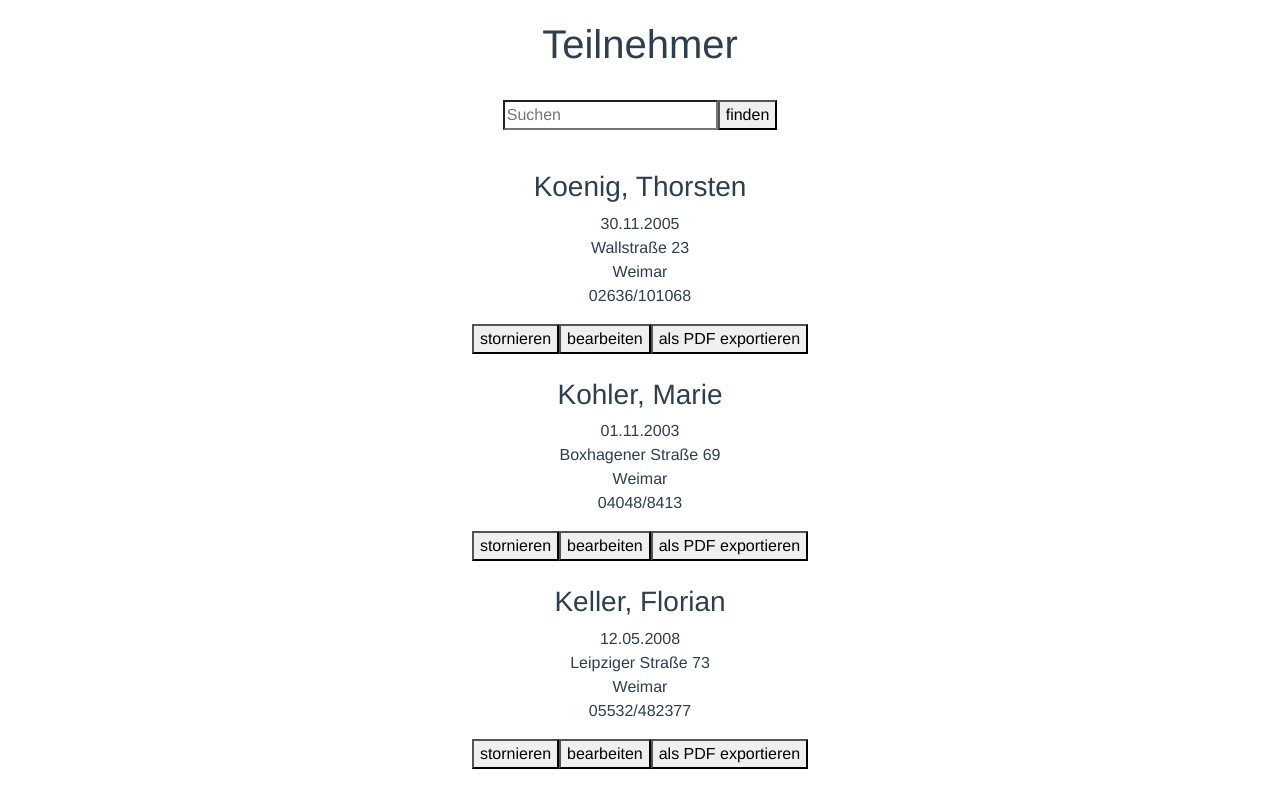
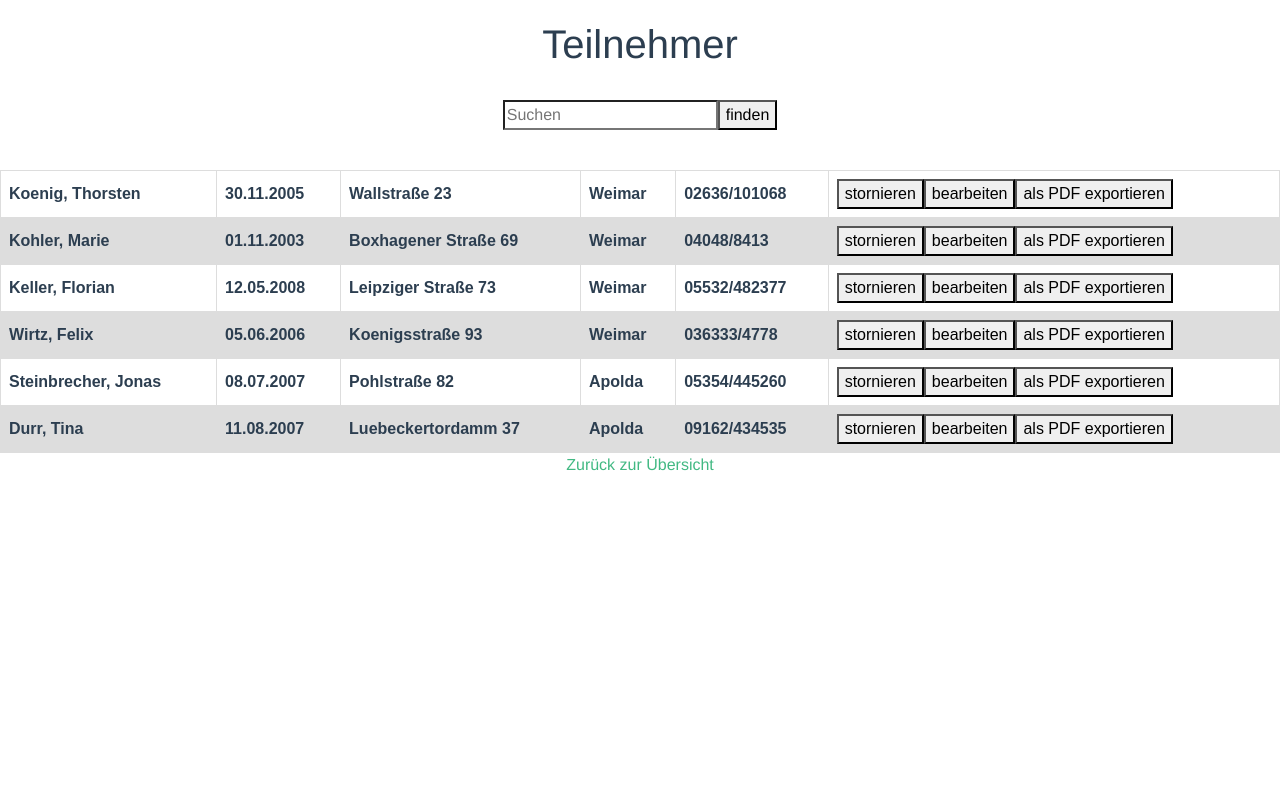
Before and after one commit to digital-bauhaus/Ferienpass-Admin, a Vue app in the folder frontend/: page /#/Teilnehmer in a window 1280 px wide. Shown: the top 796 px of the page. Built offline with nearby package versions, Linux system fonts and the light colour scheme.

Commit message:
Tables everywhere!

```diff
--- a/frontend/src/components/Teilnehmer.vue
+++ b/frontend/src/components/Teilnehmer.vue
@@ -18,29 +18,23 @@
     </form>
     <form v-if="formDataLoaded" class="form">
       <br/>
-      <ul>
+      <table>
         <!--<li>{{ formData.sections[2].title }}</li>-->
-        <li v-for="entry in formData.sections[2].components[0].params.components">
-          <h3>{{ entry.params.lastname }},
+        <tr v-for="entry in formData.sections[2].components[0].params.components">
+          <th>{{ entry.params.lastname }},
 
             {{ entry.params.firstname }}
-          </h3>
-          <p>
-            {{ entry.params.date }}
-            <br/>
-            {{ entry.params.street }}
-            <br/>
-            {{ entry.params.location }}
-            <br/>
-            {{ entry.params.phone }}
-          </p>
-          <button v-on:click="kill($event)">stornieren</button>
+          </th>
+          <th>{{ entry.params.date }}</th>
+          <th>{{ entry.params.street }}</th>
+          <th>{{ entry.params.location }}</th>
+          <th>{{ entry.params.phone }}</th>
+
+          <th><button v-on:click="kill($event)">stornieren</button>
           <button>bearbeiten</button>
-          <button>als PDF exportieren</button>
-          <br/>
-          <br/>
-        </li>
-      </ul>
+            <button>als PDF exportieren</button></th>
+        </tr>
+      </table>
     </form>
 
     <p>
@@ -84,6 +78,21 @@ export default {
 
 <!-- Add "scoped" attribute to limit CSS to this component only -->
 <style scoped>
+table {
+    font-family: arial, sans-serif;
+    border-collapse: collapse;
+    width: 100%;
+}
+
+td, th {
+    border: 1px solid #dddddd;
+    text-align: left;
+    padding: 8px;
+}
+
+tr:nth-child(even) {
+    background-color: #dddddd;
+}
 h1, h2 {
   font-weight: normal;
 }
```
